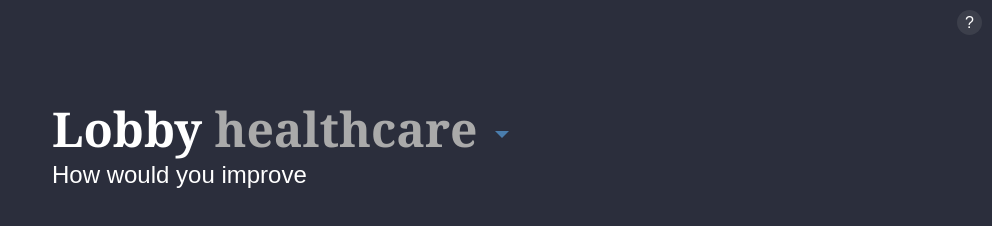
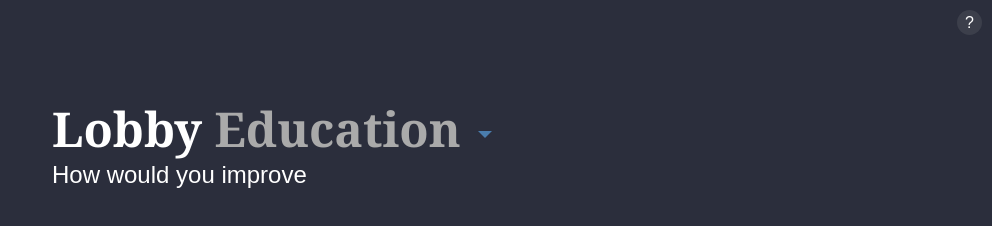
Before and after one commit to iwantStevesjob/education, a plain HTML site: page index.html in a window 1280 px wide. Shown: the whole page, without its empty margins (288-1280 px from the left). Drawn offline with Linux system fonts and the light colour scheme; a web font is replaced by a local one.

Commit message:
Update index.html

```diff
--- a/index.html
+++ b/index.html
@@ -127,11 +127,10 @@
         <div class="logo">
           Lobby
           <span class="dropdown-trigger">
-                healthcare
+                Education
                 <div class="down-arrow"></div>
                 <div id="dropdown" class="dropdown">
                     <p>Healthcare</p>
-                    <p>Education</p>
                     <p>Technology</p>
                     <p>Town</p>
                     <p>Earth</p>
```
